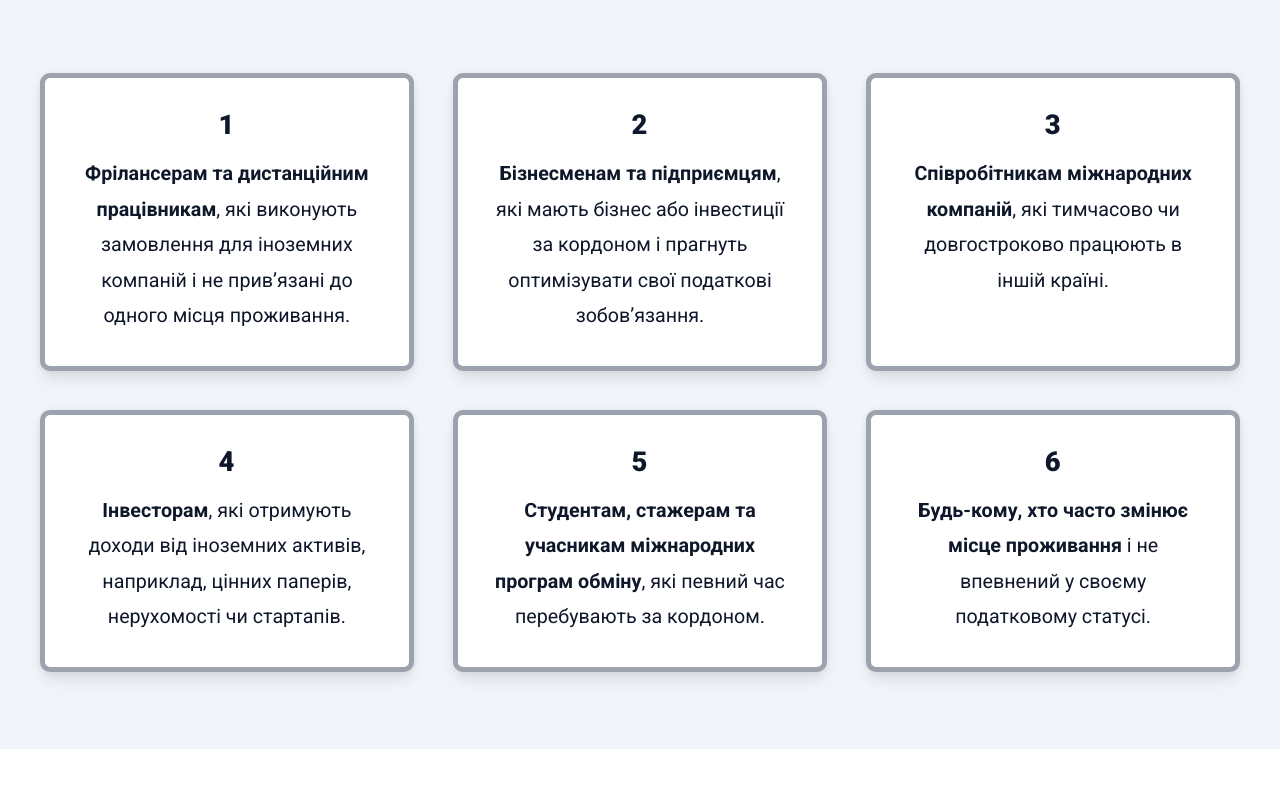
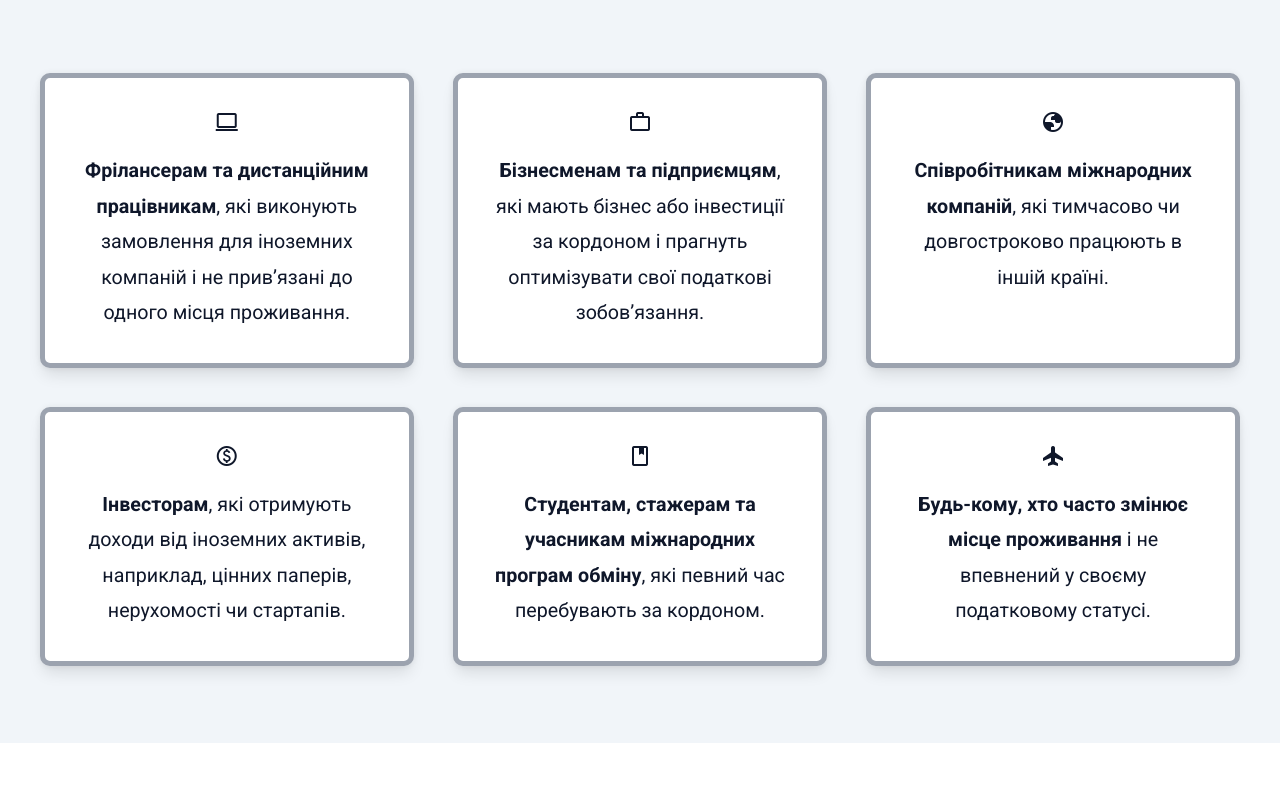
Before and after one commit to andreiyakovliev/landing-page-anna-golubovska, a plain HTML site: page home.html in a window 1280 px wide. Shown: the part 1190-1980 px from the top of the page. Drawn offline with nearby package versions, Linux system fonts and the light colour scheme.

Commit message:
Changed icons in two blocks How Ir Work and Fo who

```diff
--- a/home.html
+++ b/home.html
@@ -6,14 +6,14 @@
 	<meta charset="UTF-8">
 	<meta name="format-detection" content="telephone=no">
 	<!-- <style>body{opacity: 0;}</style> -->
-	<link rel="stylesheet" href="css/style.min.css?_v=20241029122538">
+	<link rel="stylesheet" href="css/style.min.css?_v=20241029162646">
 	<link rel="preload" href="https://fonts.gstatic.com/s/materialsymbolsoutlined/v213/kJEhBvYX7BgnkSrUwT8OhrdQw4oELdPIeeII9v6oFsI.woff2" as="font" type="font/woff2" crossorigin="anonymous">
 
 	<link rel="shortcut icon" href="favicon.ico">
 	<!-- Google Fonts -->
-	<link rel="stylesheet" href="https://fonts.googleapis.com/css2?family=Material+Symbols+Outlined:opsz,wght,FILL,GRAD@20..48,100..700,0..1,-50..200&_v=20241029122538">
+	<link rel="stylesheet" href="https://fonts.googleapis.com/css2?family=Material+Symbols+Outlined:opsz,wght,FILL,GRAD@20..48,100..700,0..1,-50..200&_v=20241029162646">
 	<!-- =============== Flaticon brands =============== -->
-	<link rel='stylesheet' href='https://cdn-uicons.flaticon.com/2.6.0/uicons-brands/css/uicons-brands.css?_v=20241029122538'>
+	<link rel='stylesheet' href='https://cdn-uicons.flaticon.com/2.6.0/uicons-brands/css/uicons-brands.css?_v=20241029162646'>
 	<!-- <meta name="robots" content="noindex, nofollow"> -->
 	<meta name="viewport" content="width=device-width, initial-scale=1.0">
 </head>
@@ -109,39 +109,51 @@
 					<h2 class="card__title title title--block">Кому важливо пройти тест?</h2>
 					<div class="card__items">
 						<article class="card__item">
-							<div class="card__title-article title title--card">1</div>
+							<div class="card__image"><span class="material-symbols-outlined">
+									computer
+								</span></div>
 							<p class="card__text text"><span>Фрілансерам та дистанційним працівникам</span>, які виконують замовлення
 								для іноземних
 								компаній і не прив’язані до одного місця
 								проживання.</p>
 						</article>
 						<article class="card__item">
-							<div class="card__title-article title title--card">2</div>
+							<div class="card__image"><span class="material-symbols-outlined">
+									work
+								</span></div>
 							<p class="card__text text "><span>Бізнесменам та підприємцям</span>, які мають бізнес або інвестиції за
 								кордоном і
 								прагнуть оптимізувати свої податкові
 								зобов’язання.</p>
 						</article>
 						<article class="card__item">
-							<div class="card__title-article title title--card">3</div>
+							<div class="card__image"><span class="material-symbols-outlined">
+									globe
+								</span></div>
 							<p class="card__text text"><span>Співробітникам міжнародних компаній</span>, які тимчасово чи довгостроково
 								працюють в
 								іншій країні.</p>
 						</article>
 						<article class="card__item">
-							<div class="card__title-article title title--card">4</div>
+							<div class="card__image"><span class="material-symbols-outlined">
+									paid
+								</span></div>
 							<p class="card__text text"><span>Інвесторам</span>, які отримують доходи від іноземних активів, наприклад,
 								цінних
 								паперів, нерухомості чи стартапів.</p>
 						</article>
 						<article class="card__item">
-							<div class="card__title-article title title--card">5</div>
+							<div class="card__image"><span class="material-symbols-outlined">
+									book
+								</span></div>
 							<p class="card__text text"><span>Студентам, стажерам та учасникам міжнародних програм обміну</span>, які
 								певний час
 								перебувають за кордоном.</p>
 						</article>
 						<article class="card__item">
-							<div class="card__title-article title title--card">6</div>
+							<div class="card__image"><span class="material-symbols-outlined">
+									flight
+								</span></div>
 							<p class="card__text text"><span>Будь-кому, хто часто змінює місце проживання</span> і не впевнений у своєму
 								податковому
 								статусі.</p>
@@ -228,9 +240,7 @@
 					<h2 class="card__title title title--block">Як працює тест?</h2>
 					<div class="card__items">
 						<article class="card__item">
-							<div class="card__image"><span class="material-symbols-outlined">
-									assignment_turned_in
-								</span></div>
+							<div class="card__title-article title title--card">1</div>
 							<h4 class="card__card-title title title--card">Збір данних</h4>
 							<p class="card__text text">Для проходження тесту ви заповнюєте спеціально розроблену анкету де надаєте
 								інформацію про ваші особисті обставини.
@@ -239,18 +249,14 @@
 								анонімно.</p>
 						</article>
 						<article class="card__item">
-							<div class="card__image"><span class="material-symbols-outlined">
-									search_check_2
-								</span></div>
+							<div class="card__title-article title title--card">2</div>
 							<h4 class="card__card-title title title--card">Аналіз фактичних обставин</h4>
 							<p class="card__text text ">На основі ваших відповідей я проведу детальний аналіз, враховуючи
 								міжнародні угоди про уникнення подвійного
 								оподаткування, актуальне законодавство та практичний досвід.</p>
 						</article>
 						<article class="card__item">
-							<div class="card__image"><span class="material-symbols-outlined">
-									task_alt
-								</span></div>
+							<div class="card__title-article title title--card">3</div>
 							<h4 class="card__card-title title title--card">Висновок</h4>
 							<p class="card__text text">Ви тримайте результат у вигляді короткого висновоку щодо вашого податкового
 								статусу на електронну пошту протягом 3-5
@@ -553,7 +559,7 @@
 				keyboard_arrow_up
 			</span></a>
 	</div>
-	<script src="js/app.min.js?_v=20241029122538"></script>
+	<script src="js/app.min.js?_v=20241029162646"></script>
 </body>
 
 </html>
```
Also changed, not shown: colors.html (+4 -4 lines), index.html (+2 -2 lines), payment.html (+4 -4 lines), сomponents.html (+4 -4 lines).
